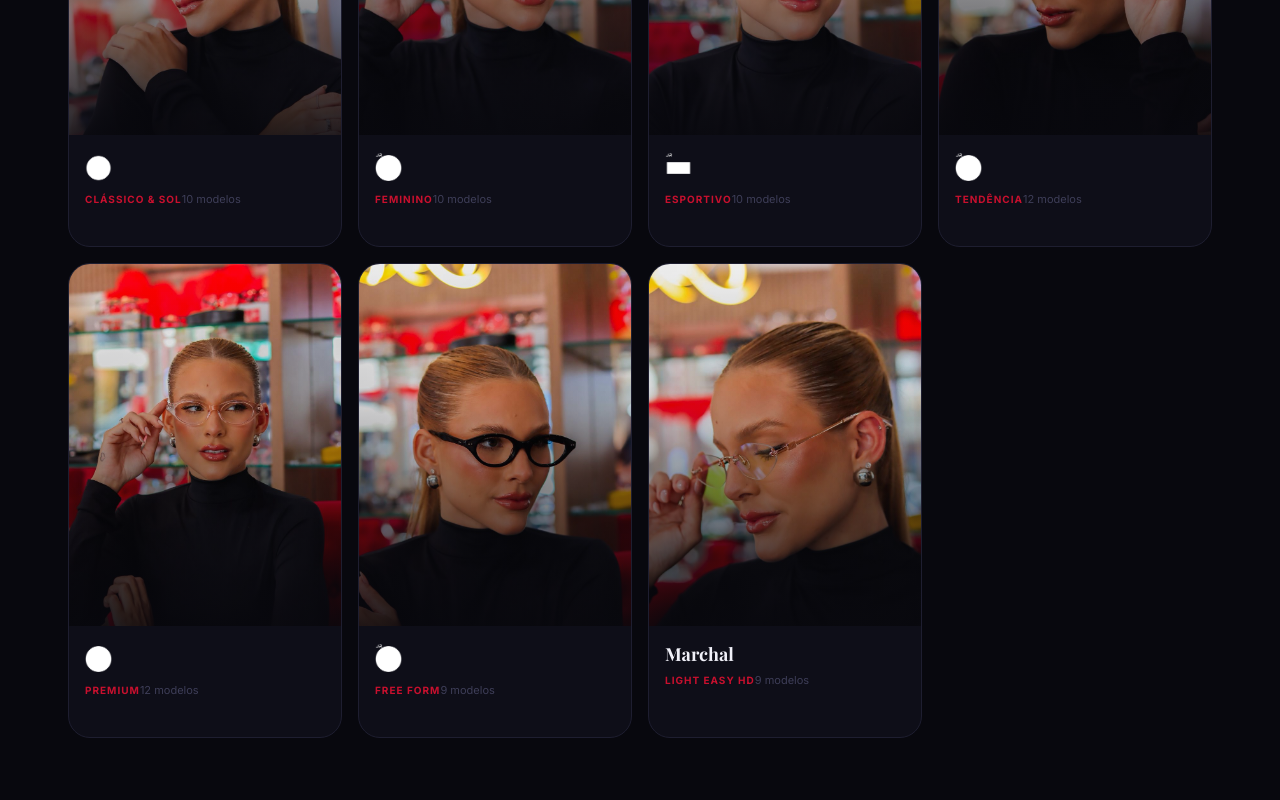
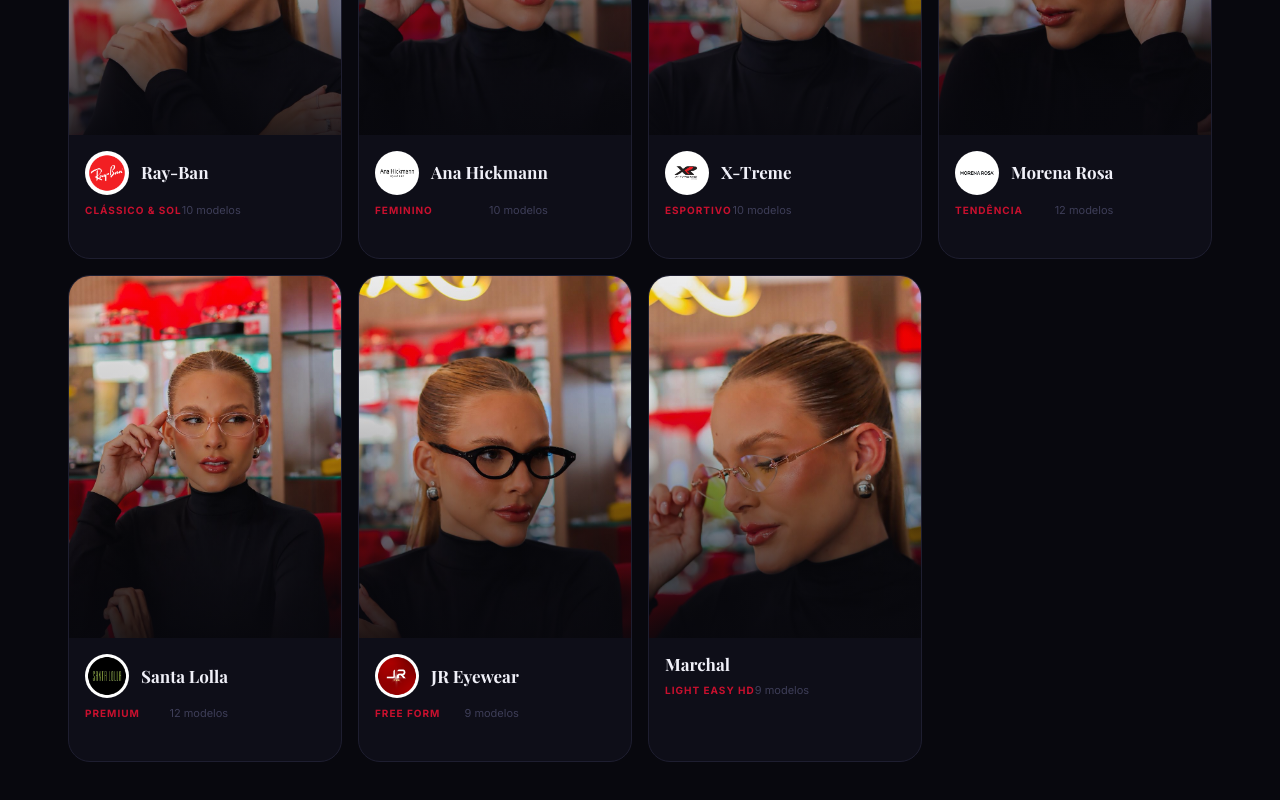
Before and after one commit to victortop7/oticas-monte-hebrom, a React (Vite) app: page / in a window 1280 px wide. Shown: the part 1880-2680 px from the top of the page. Built offline with nearby package versions, Linux system fonts and the light colour scheme; a web font is replaced by a local one.

Commit message:
Fix brand logos — show logo circle + name text

```diff
--- a/src/components/Brands.tsx
+++ b/src/components/Brands.tsx
@@ -49,22 +49,19 @@
                 </div>
 
                 <div className="brand-card-body">
-                  {brand.logo ? (
-                    <img
-                      src={brand.logo}
-                      alt={brand.name}
-                      className="brand-logo-badge"
-                    />
-                  ) : (
-                    <div className="brand-logo-text">{brand.name}</div>
-                  )}
+                  <div className="brand-card-logo-row">
+                    {brand.logo && (
+                      <div className="brand-logo-circle">
+                        <img src={brand.logo} alt={brand.name} />
+                      </div>
+                    )}
+                    <div className="brand-card-name-label">{brand.name}</div>
+                  </div>
                   <div className="brand-card-meta">
                     <span className="brand-card-tag2">{brand.tag}</span>
                     <span className="brand-card-count">{brand.photos.length} modelos</span>
                   </div>
-                  <div className="brand-card-cta2">
-                    Ver coleção →
-                  </div>
+                  <div className="brand-card-cta2">Ver coleção →</div>
                 </div>
               </button>
             ))}
--- a/src/index.css
+++ b/src/index.css
@@ -599,13 +599,18 @@
   position:absolute;inset:0;
   background:linear-gradient(to top,rgba(8,8,14,0.88) 0%,rgba(8,8,14,0.15) 60%,transparent 100%);
 }
-.brand-card-body{padding:16px 16px 18px;display:flex;flex-direction:column;gap:7px}
-.brand-logo-badge{
-  height:34px;width:auto;object-fit:contain;object-position:left center;
-  filter:brightness(0) invert(1);max-width:110px;
+.brand-card-body{padding:16px 16px 18px;display:flex;flex-direction:column;gap:8px}
+.brand-card-logo-row{display:flex;align-items:center;gap:12px}
+.brand-logo-circle{
+  width:44px;height:44px;border-radius:50%;overflow:hidden;
+  background:#fff;flex-shrink:0;
+  display:flex;align-items:center;justify-content:center;
+  border:2px solid rgba(255,255,255,0.15);
 }
-.brand-logo-text{
-  font-family:var(--font-display);font-size:18px;font-weight:700;color:var(--text);
+.brand-logo-circle img{width:100%;height:100%;object-fit:cover}
+.brand-card-name-label{
+  font-family:var(--font-display);font-size:17px;font-weight:700;
+  color:var(--text);line-height:1.2;
 }
 .brand-card-meta{display:flex;align-items:center;justify-content:space-between}
 .brand-card-tag2{font-size:10px;font-weight:700;letter-spacing:0.1em;text-transform:uppercase;color:var(--red)}
```
